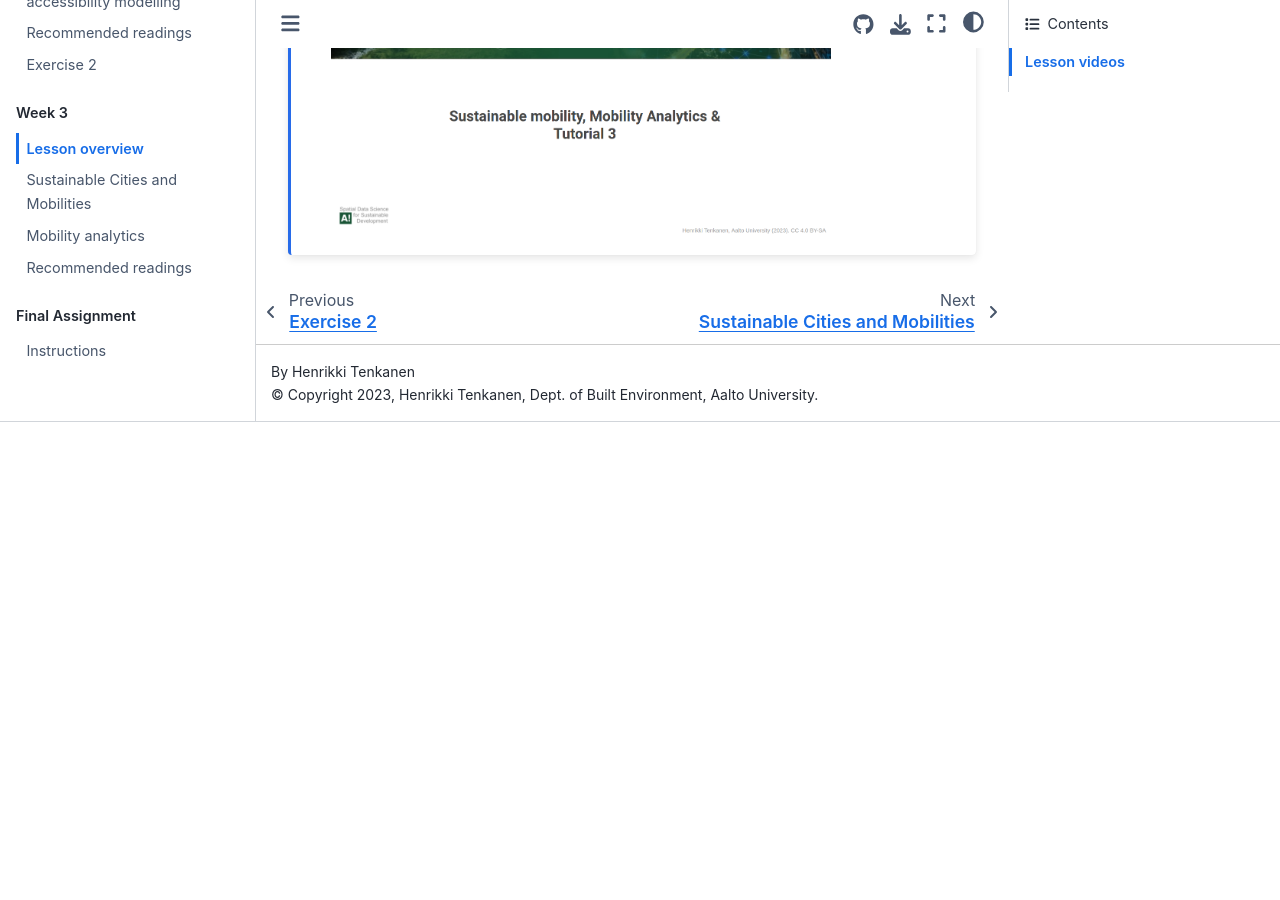
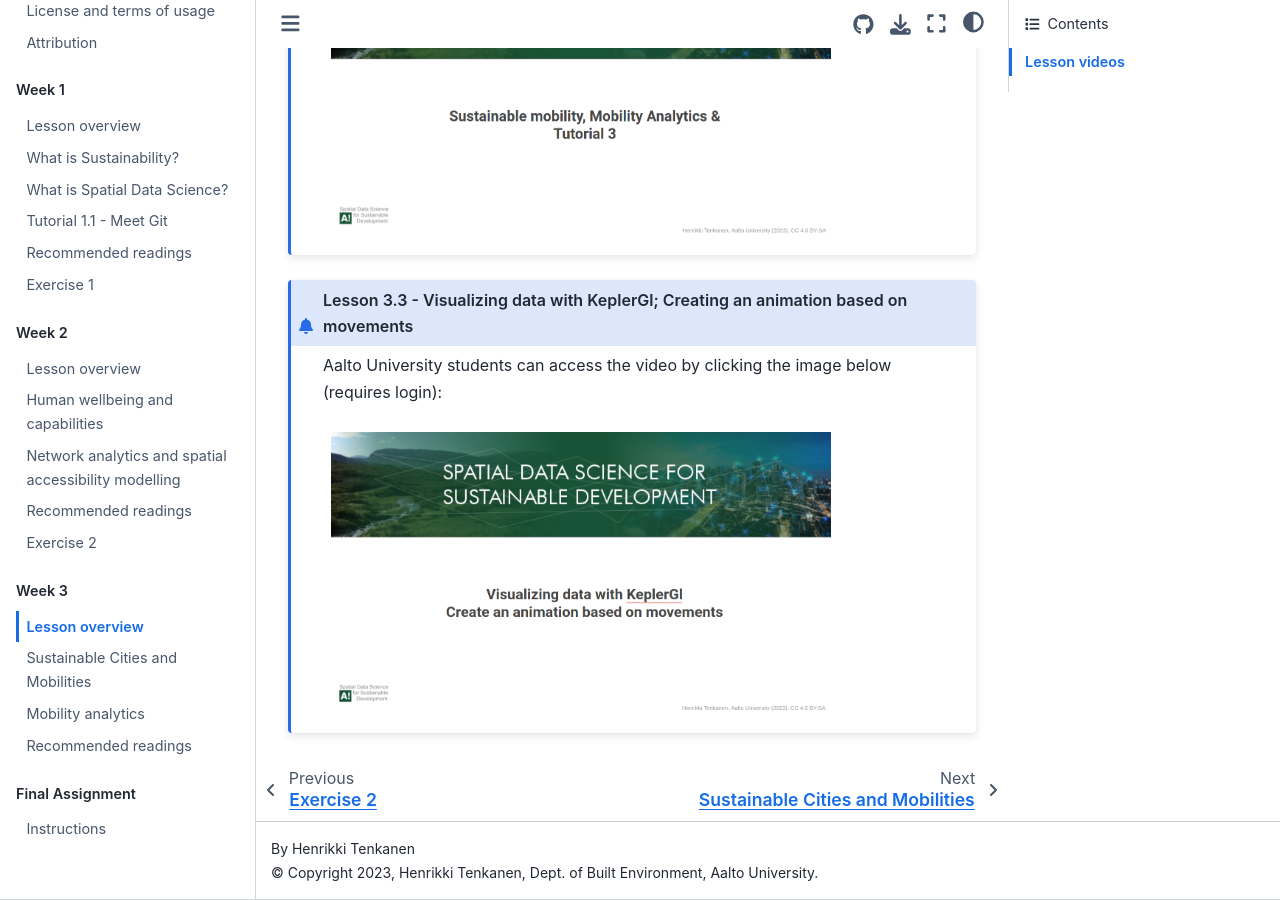
Before and after one commit to AaltoGIS/Sustainability-GIS, a Sphinx documentation site: the page built from source/lessons/L3/overview.rst, in a window 1280 px wide and 900 px high, scrolled down 994 px. Built offline with Sphinx 7.4.7 and the Sphinx Book theme 1.1.4, drawn with Linux system fonts in a browser that asks for light colours; pages that are not in the unit, such as notebooks, are missing from menus; before the commit the page ends 1416 px from its top, so only the background shows below that.

Commit message:
Add materials to KeplerGl tutorial

```diff
--- a/source/lessons/L3/overview.rst
+++ b/source/lessons/L3/overview.rst
@@ -30,11 +30,11 @@
        :width: 500px
        :align: left
 
-..    .. admonition:: Lesson 3.3 - Trajectory data mining in Python
+.. admonition:: Lesson 3.3 - Visualizing data with KeplerGl; Creating an animation based on movements
 
-        Aalto University students can access the video by clicking the image below (requires login):
+    Aalto University students can access the video by clicking the image below (requires login):
 
-        .. figure:: img/SDS4SD_Lesson_3.3.png
-            :target: https://aalto.cloud.panopto.eu/Panopto/Pages/Viewer.aspx?id=6fd43a85-d319-4127-8302-ae280113cad0
-            :width: 500px
-            :align: left
+    .. figure:: img/SDS4SD_Lesson_3.3.png
+        :target: https://aalto.cloud.panopto.eu/Panopto/Pages/Viewer.aspx?id=a7552d81-df57-45e1-afb3-af990091b126
+        :width: 500px
+        :align: left
```
Also changed, not shown: source/lessons/L3/img/SDS4SD_Lesson_3.3.png.
